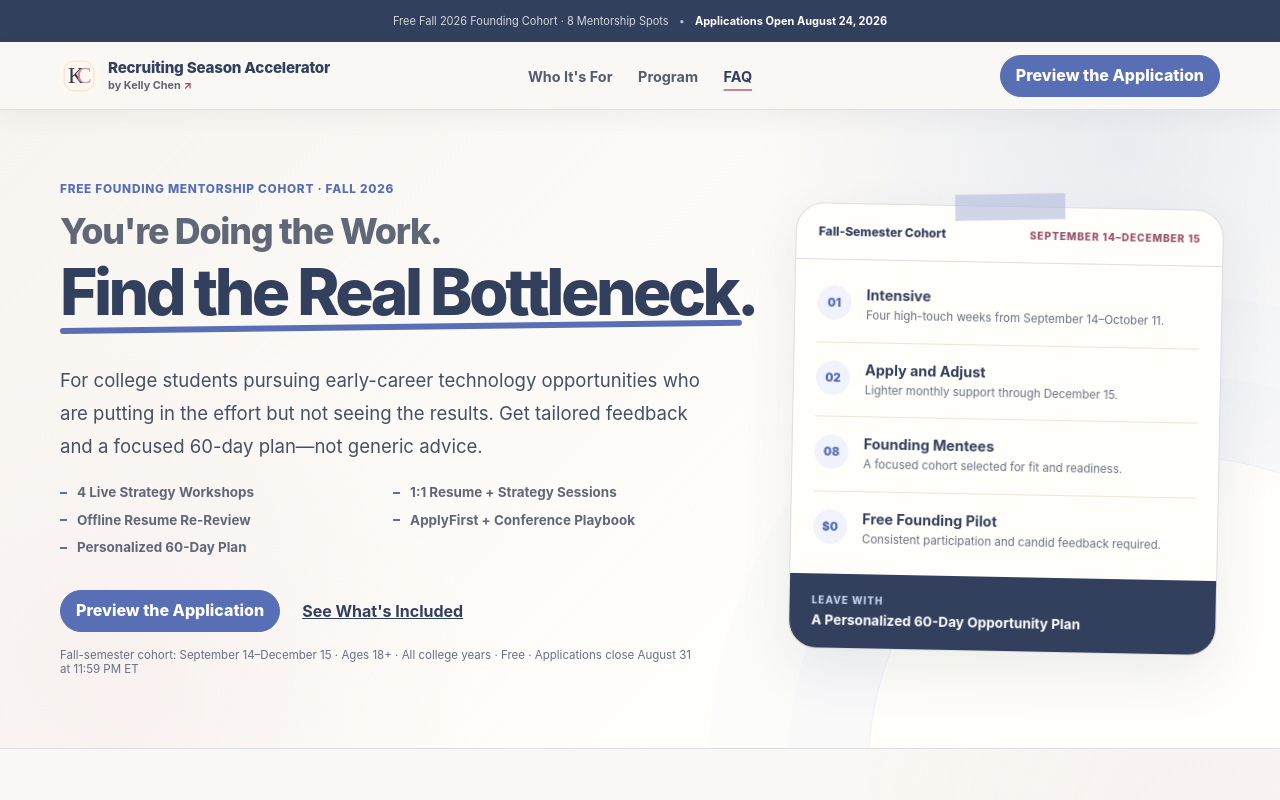
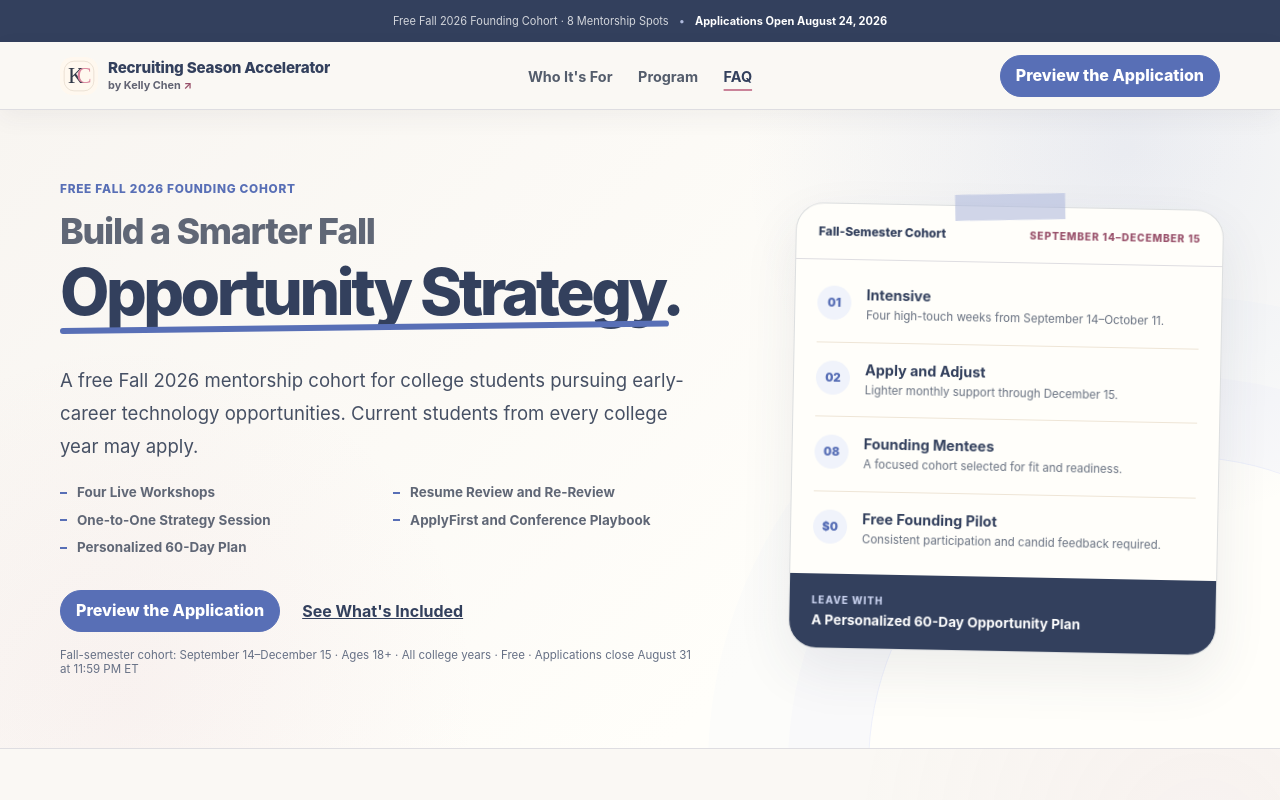
Before and after one commit to kelly0921/recruiting-season-accelerator-application, a React (Vite) app: page / in a window 1280 px wide. Shown: the top 800 px of the page. Built offline with nearby package versions, Linux system fonts and the light colour scheme.

Commit message:
Restore original landing page hero

```diff
--- a/index.html
+++ b/index.html
@@ -8,7 +8,7 @@
       name="description"
       content="A free Fall 2026 mentorship cohort helping college students diagnose recruiting bottlenecks, strengthen their positioning, and build a focused 60-day plan."
     />
-    <meta property="og:title" content="You’re doing the work. Find the real recruiting bottleneck." />
+    <meta property="og:title" content="Build Your Fall 2026 Opportunity Strategy." />
     <meta
       property="og:description"
       content="Eight founding mentees receive four live workshops, tailored resume and strategy feedback, ApplyFirst and conference-playbook access, and a personalized 60-day plan."
--- a/src/LandingPage.jsx
+++ b/src/LandingPage.jsx
@@ -174,21 +174,21 @@ export function LandingPage() {
         <section className="program-hero">
           <div className="landing-shell hero-layout">
             <div className="program-hero-copy">
-              <p className="eyebrow">Free Founding Mentorship Cohort · Fall 2026</p>
+              <p className="eyebrow">Free Fall 2026 Founding Cohort</p>
               <h1>
-                <span className="hero-setup">You&apos;re Doing the Work.</span>
-                <em><span>Find the Real</span> Bottleneck.</em>
+                <span className="hero-setup">Build a Smarter Fall</span>
+                <em><span>Opportunity</span> Strategy.</em>
               </h1>
               <p className="hero-lede">
-                For college students pursuing early-career technology opportunities
-                who are putting in the effort but not seeing the results. Get tailored
-                feedback and a focused 60-day plan—not generic advice.
+                A free Fall 2026 mentorship cohort for college students pursuing
+                early-career technology opportunities. Current students from every
+                college year may apply.
               </p>
               <ul className="hero-benefit-list" aria-label="Program highlights">
-                <li>4 Live Strategy Workshops</li>
-                <li>1:1 Resume + Strategy Sessions</li>
-                <li>Offline Resume Re-Review</li>
-                <li>ApplyFirst + Conference Playbook</li>
+                <li>Four Live Workshops</li>
+                <li>Resume Review and Re-Review</li>
+                <li>One-to-One Strategy Session</li>
+                <li>ApplyFirst and Conference Playbook</li>
                 <li>Personalized 60-Day Plan</li>
               </ul>
               <div className="hero-actions">
```
Also changed, not shown: 1 other file (tests, documents, lock files or other folders).
